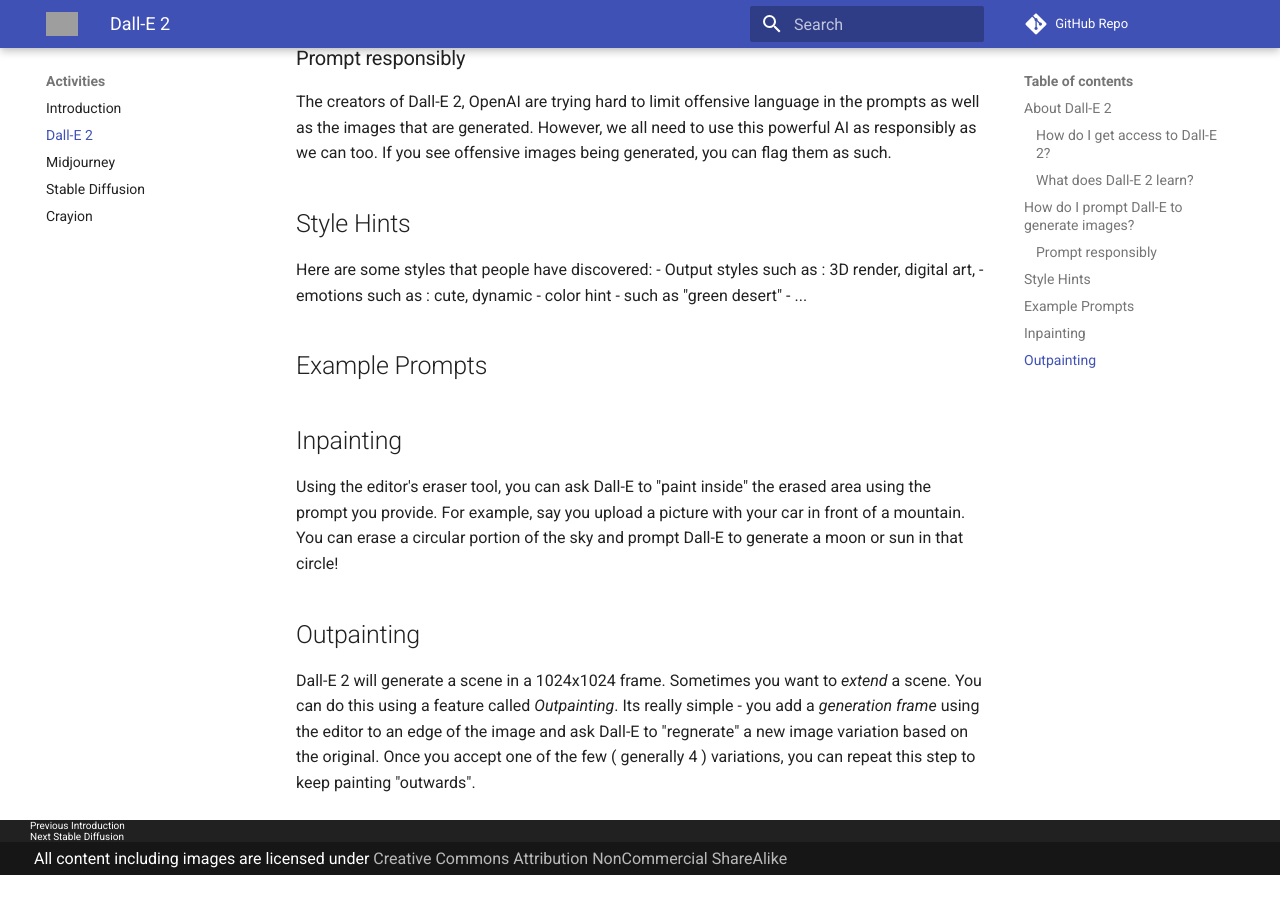
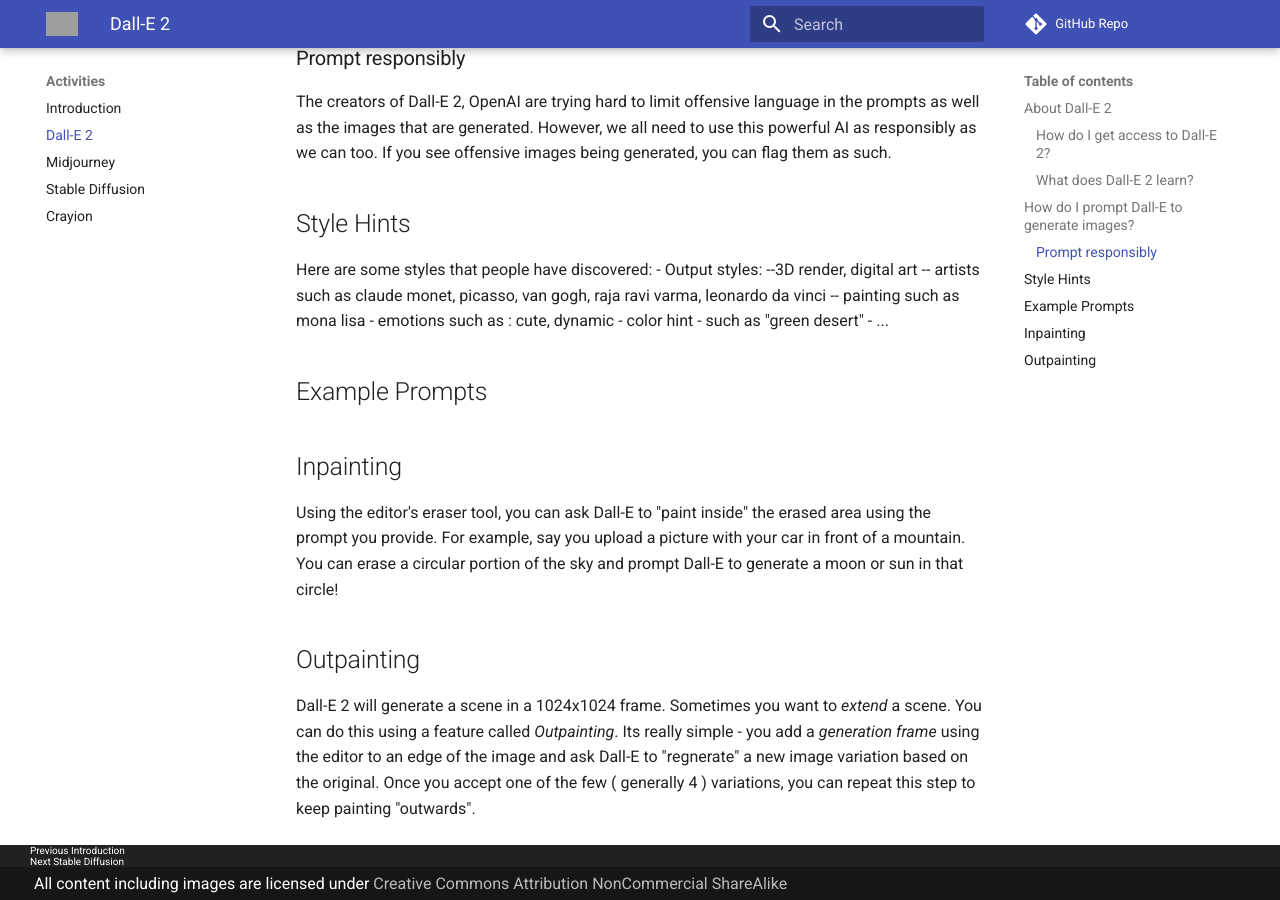
Before and after one commit to CoderDojoTC/generative-art, an MkDocs documentation site: the page built from docs/activities/02-dalle2.md, in a window 1280 px wide and 900 px high, scrolled down 1007 px. Built offline with MkDocs 1.6.1 and Material for MkDocs 9.7.7, drawn with Linux system fonts in a browser that asks for light colours; comment, search, counter and statistics services are not loaded; before the commit the page ends 1882 px from its top, so only the background shows below that; grey boxes are pictures that could not be loaded.

Commit message:
updated style hints
Updated styles, made sure they are plausible by testing them

```diff
--- a/docs/activities/02-dalle2.md
+++ b/docs/activities/02-dalle2.md
@@ -21,7 +21,10 @@
 The creators of Dall-E 2, OpenAI are trying hard to limit offensive language in the prompts as well as the images that are generated. However, we all need to use this powerful AI as responsibly as we can too. If you see offensive images being generated, you can flag them as such.
 ## Style Hints
 Here are some styles that people have discovered:
-  - Output styles such as : 3D render, digital art,
+  - Output styles:
+    --3D render, digital art
+    -- artists such as claude monet, picasso, van gogh, raja ravi varma, leonardo da vinci
+    -- painting such as mona lisa
   - emotions such as : cute, dynamic
   - color hint - such as "green desert"
   - ...
```
